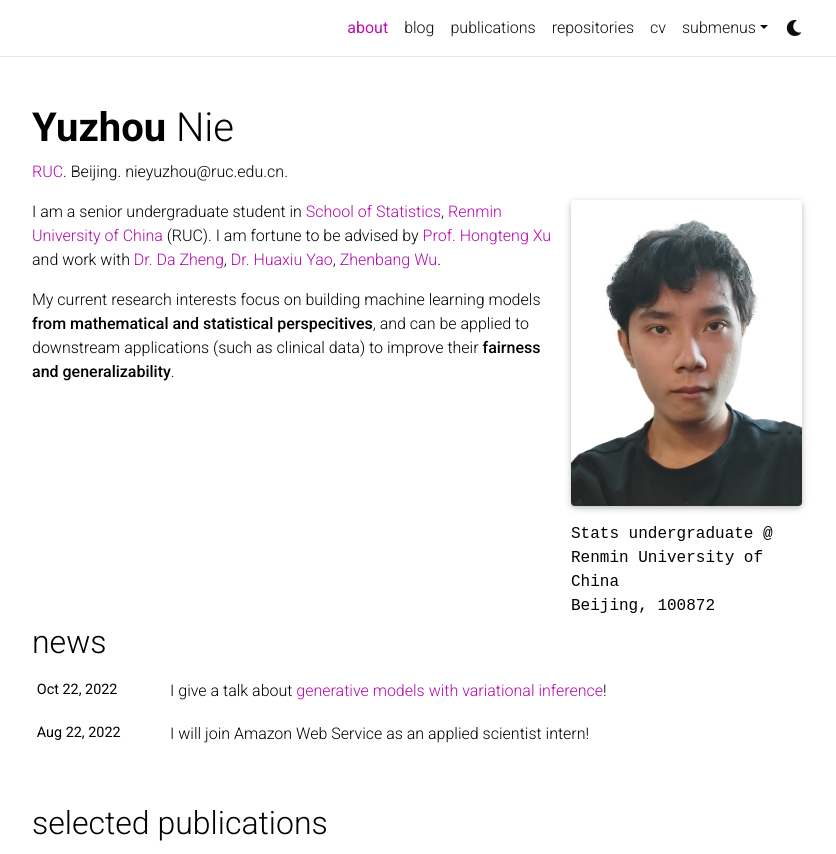
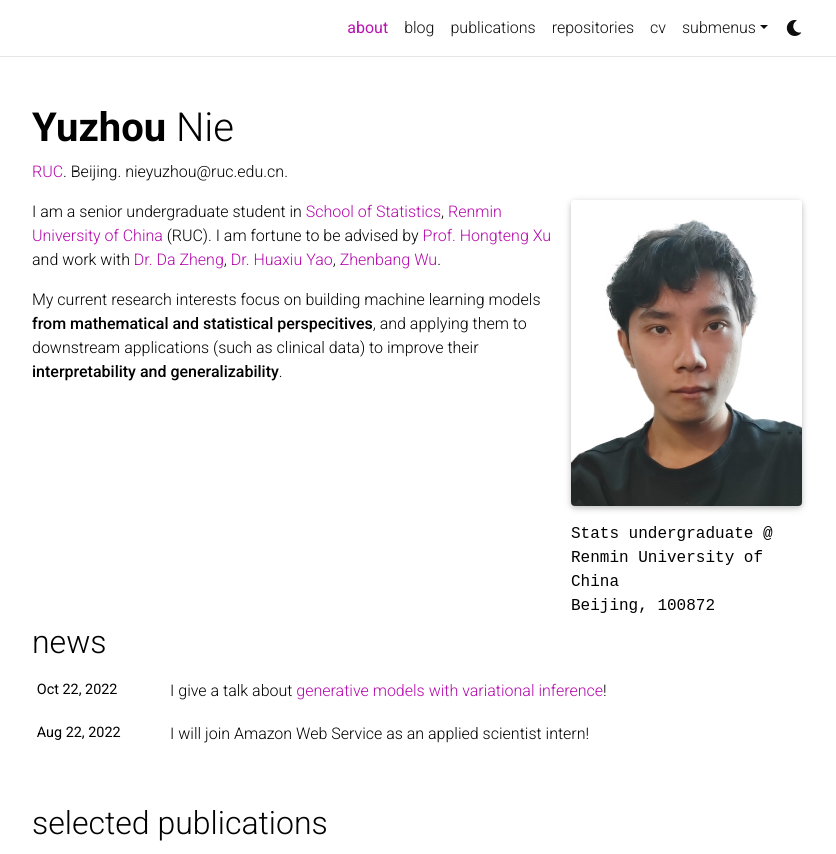
Before and after one commit to rucnyz/rucnyz.github.io, a Jekyll site: the page built from _pages/about.md, in a window 1280 px wide and 1143 px high, cut to the strip 0-854 px from the top of the window. Shown: the whole strip, without its empty margins (223-1059 px from the left). Built offline with Jekyll 4.4.1, drawn with Linux system fonts in a browser that asks for light colours; full-size pictures stand in for the smaller copies a plugin makes; comment, search, counter and statistics services are not loaded; a style sheet for code colours, icons or effects is not loaded.

Commit message:
bio update

```diff
--- a/_pages/about.md
+++ b/_pages/about.md
@@ -20,4 +20,4 @@ social: true  # includes social icons at the bottom of the page
 I am a senior undergraduate student in [School of Statistics](http://stat.ruc.edu.cn/Home/index.htm), [Renmin University of China](https://www.ruc.edu.cn/en) (RUC). I am fortune to be advised by [Prof. Hongteng Xu](https://hongtengxu.github.io/)
 and work with [Dr. Da Zheng](https://zheng-da.github.io/), [Dr. Huaxiu Yao](https://huaxiuyao.mystrikingly.com/), [Zhenbang Wu](https://zzachw.github.io/).
 
-My current research interests focus on building machine learning models **from mathematical and statistical perspecitives**, and can be applied to downstream applications (such as clinical data) to improve their **fairness and generalizability**.
+My current research interests focus on building machine learning models **from mathematical and statistical perspecitives**, and applying them to downstream applications (such as clinical data) to improve their **interpretability and generalizability**.
```
